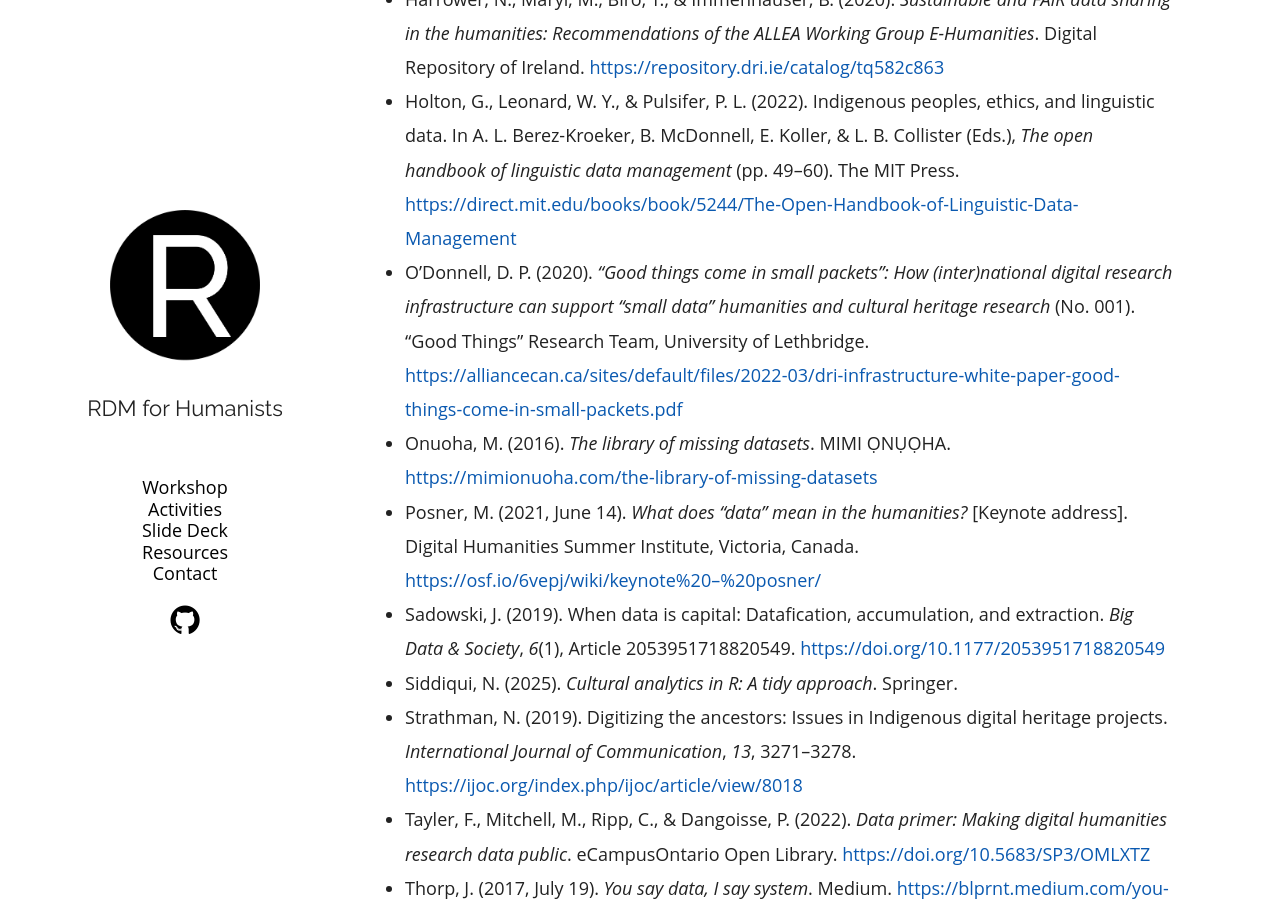
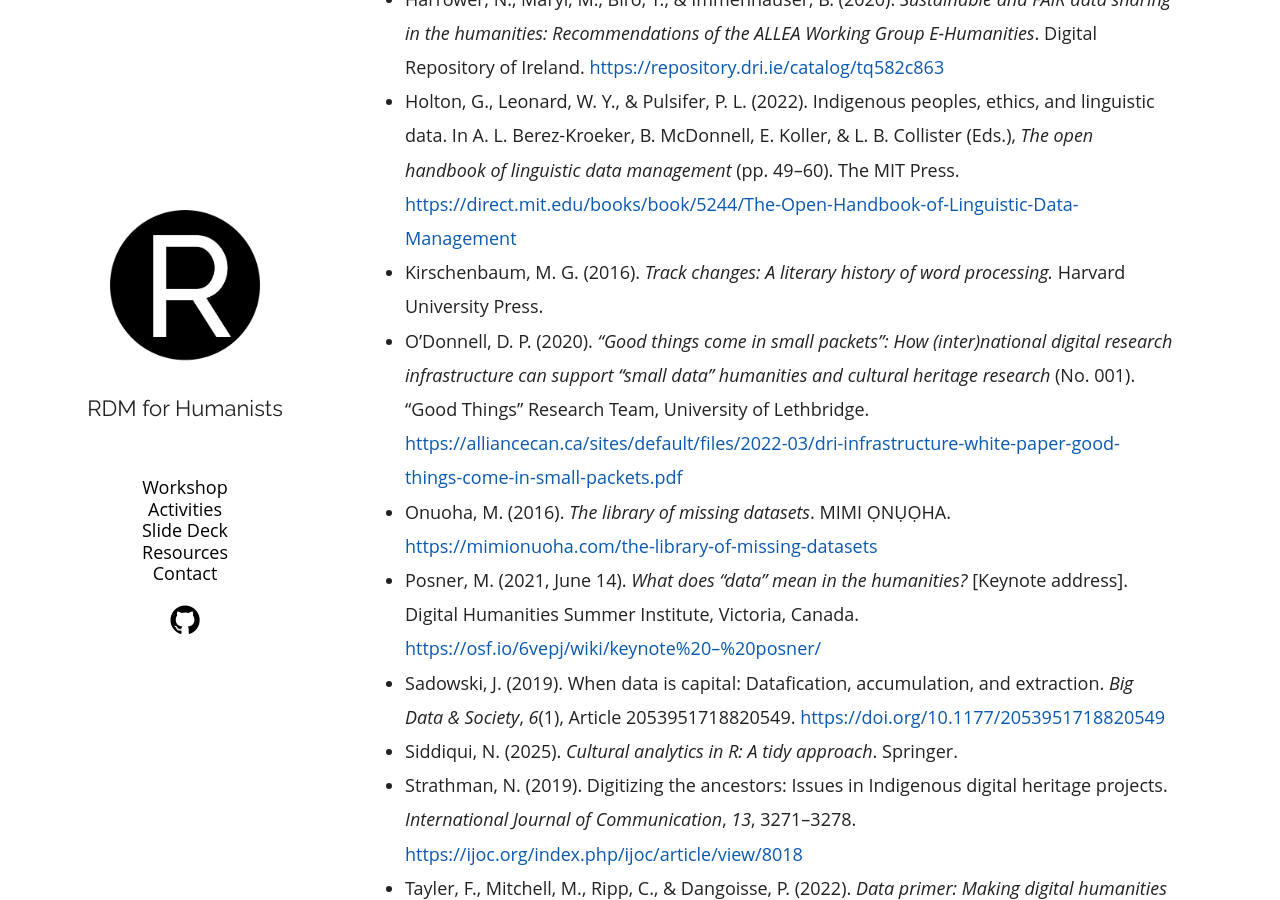
Before and after one commit to rdm-humanities/rdm-humanities.github.io, a Jekyll site: the page built from resources.md, in a window 1280 px wide and 900 px high, scrolled down 1541 px. Built offline with Jekyll 4.4.1, drawn with Linux system fonts in a browser that asks for light colours.

Commit message:
adding resources

```diff
--- a/resources.md
+++ b/resources.md
@@ -11,10 +11,12 @@ Presentations on “data” from across humanities from our 2021 SSHRC-funded wo
 * Connie Crompton (U. Ottawa). The Bridge Between Innovation and Sustainability: RDM for the Lesbian and Gay Liberation in Canada Project. [https://osf.io/g947n/files/4qfwt](https://osf.io/g947n/files/4qfwt){:target="_blank"}
 * Ewa Czaykowska-Higgins (U. Victoria). Data in Indigenous Language Documentation. [https://osf.io/g947n/files/mx953](https://osf.io/g947n/files/mx953){:target="_blank"}
 * Felicity Tayler (U. Ottawa). Sounding Literature: Data Curation for Communities of Sound. [https://osf.io/g947n/files/3j7bs](https://osf.io/g947n/files/3j7bs){:target="_blank"}
+
 ### Practical Guides
 
 * UBC Data Bites: [https://ubc-library-rc.github.io/rdm/](https://ubc-library-rc.github.io/rdm/){:target="_blank"}
 * KU Leuven RDM Guide: [https://www.kuleuven.be/rdm/en](https://www.kuleuven.be/rdm/en){:target="_blank"}
+
 ### Additional Readings
 
 * Borgman, C. L. (2015). *Big data, little data, no data: Scholarship in the networked world*. MIT Press.
@@ -28,6 +30,7 @@ Presentations on “data” from across humanities from our 2021 SSHRC-funded wo
 * Harris, A. (2021). *Nanna Bonde Thylstrup – Dataset ethics: Deleting archives, encountering remains*. Digital Democracies Institute. [https://digitaldemocracies.org/nanna-bonde-thylstrup-dataset-ethics-deleting-archives-encountering-remains/](https://digitaldemocracies.org/nanna-bonde-thylstrup-dataset-ethics-deleting-archives-encountering-remains/){:target="_blank"}
 * Harrower, N., Maryl, M., Biro, T., & Immenhauser, B. (2020). *Sustainable and FAIR data sharing in the humanities: Recommendations of the ALLEA Working Group E-Humanities*. Digital Repository of Ireland. [https://repository.dri.ie/catalog/tq582c863](https://repository.dri.ie/catalog/tq582c863){:target="_blank"}
 * Holton, G., Leonard, W. Y., & Pulsifer, P. L. (2022). Indigenous peoples, ethics, and linguistic data. In A. L. Berez-Kroeker, B. McDonnell, E. Koller, & L. B. Collister (Eds.), *The open handbook of linguistic data management* (pp. 49–60). The MIT Press. [https://direct.mit.edu/books/book/5244/The-Open-Handbook-of-Linguistic-Data-Management](https://direct.mit.edu/books/book/5244/The-Open-Handbook-of-Linguistic-Data-Management){:target="_blank"}
+* Kirschenbaum, M. G. (2016). *Track changes: A literary history of word processing.* Harvard University Press.
 * O'Donnell, D. P. (2020). *"Good things come in small packets": How (inter)national digital research infrastructure can support "small data" humanities and cultural heritage research* (No. 001). "Good Things" Research Team, University of Lethbridge. [https://alliancecan.ca/sites/default/files/2022-03/dri-infrastructure-white-paper-good-things-come-in-small-packets.pdf](https://alliancecan.ca/sites/default/files/2022-03/dri-infrastructure-white-paper-good-things-come-in-small-packets.pdf){:target="_blank"}
 * Onuoha, M. (2016). *The library of missing datasets*. MIMI ỌNỤỌHA. [https://mimionuoha.com/the-library-of-missing-datasets](https://mimionuoha.com/the-library-of-missing-datasets){:target="_blank"}
 * Posner, M. (2021, June 14). *What does "data" mean in the humanities?* \[Keynote address\]. Digital Humanities Summer Institute, Victoria, Canada. [https://osf.io/6vepj/wiki/keynote%20--%20posner/](https://osf.io/6vepj/wiki/keynote%20--%20posner/){:target="_blank"}
```
